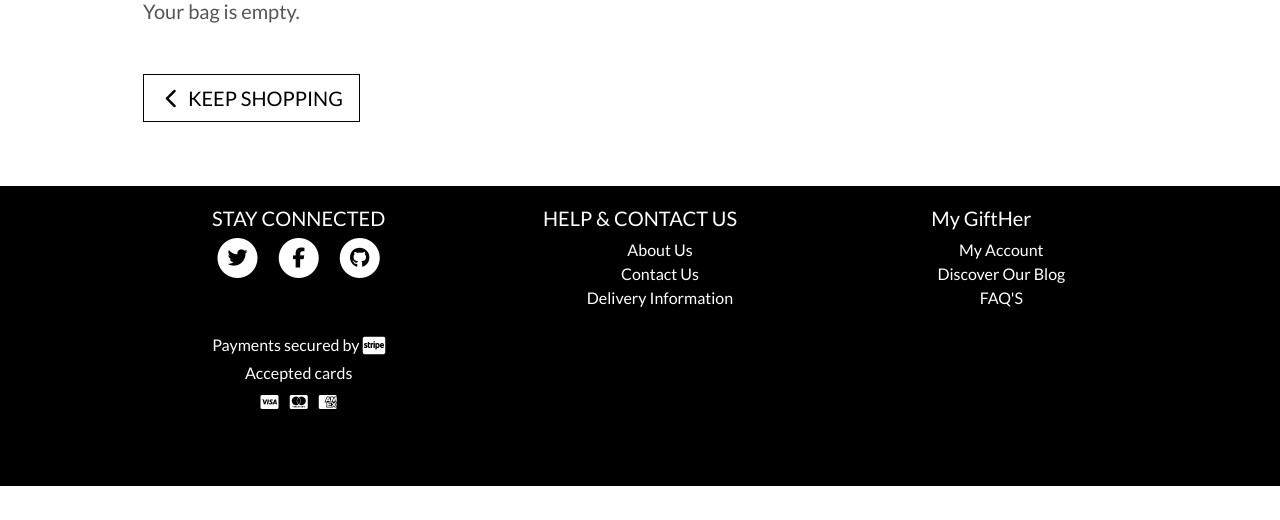
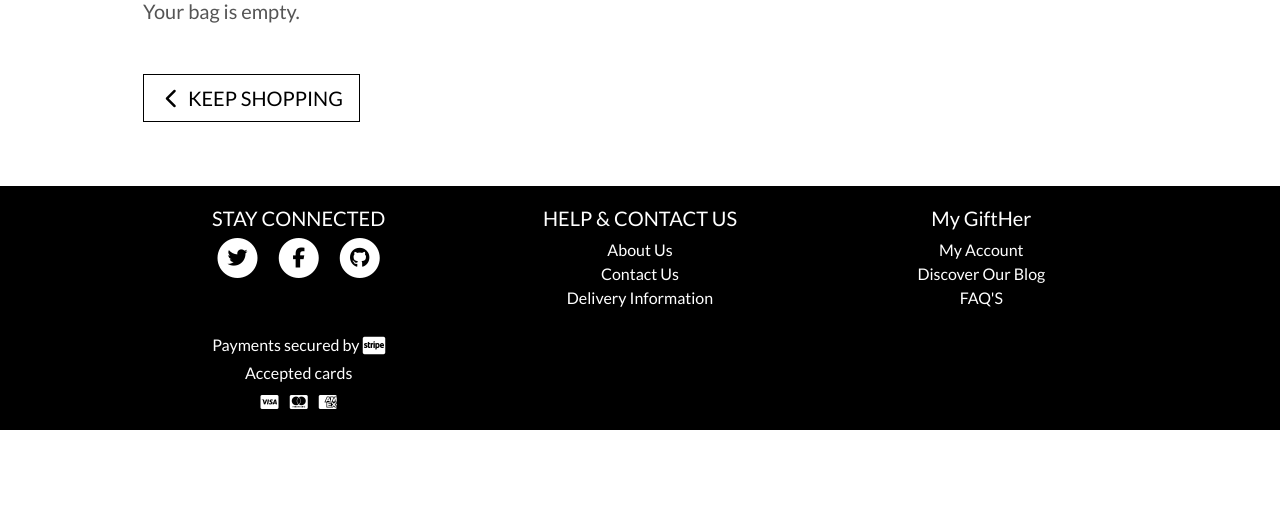
Before and after one commit to LRomero2/gift_her, a Django app: template bag/templates/bag/bag.html in a window 1280 px wide. Shown: the part 280-800 px from the top of the page. Run offline with Django 3.2, Linux system fonts and the light colour scheme; the template is opened without the code that fills it, so the values that code supplies are empty; some libraries are stand-ins or nearby versions.

Commit message:
corrected footer and footer text on mobile device and made the text center nicely.

```diff
--- a/static/css/base.css
+++ b/static/css/base.css
@@ -362,11 +362,8 @@
     }
 }
 
-
-
 .footer_index{
     background:black;
-    height:300px;
     width:100%;
     margin-bottom:0;
     margin-top:5%;
@@ -416,21 +413,20 @@
 
 #footer-links{
 list-style-type: none;
+margin:0;
+padding:0;
 }
 
 #footer-links2{
 list-style-type: none;
+margin:0;
+padding:0;
 }
 
 #footer-links-container{
     padding-top:20px;
 }
 
-@media (min-width: 414px) {
-    #footer-links-container {
-       padding-bottom: 0;
-    }
-}
 
 #delivery-info{
     color:black;
@@ -526,6 +522,12 @@
     width:20rem;
 }
 
+
+@media (max-width: 576px) {
+    #delivery-banner {
+       padding-bottom:60px;
+    }
+}
 
 /*--------------------------------------------------------------------/*
 
```
